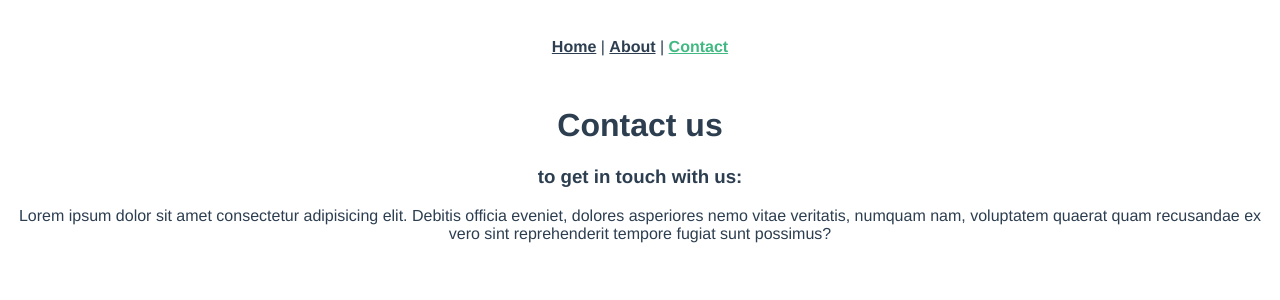
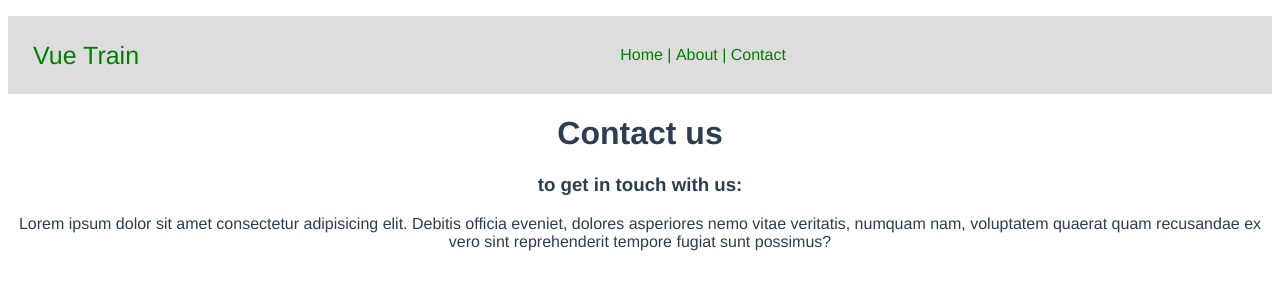
Before and after one commit to Si-HaMaDa/vue-train-cli, a Vue app: page /contact in a window 1280 px wide. Shown: the top 300 px of the page. Built offline with nearby package versions, Linux system fonts and the light colour scheme.

Commit message:
add MyHeader component

```diff
--- a/src/App.vue
+++ b/src/App.vue
@@ -1,13 +1,19 @@
 <template>
   <div id="app">
-    <div id="nav">
-      <router-link to="/">Home</router-link> |
-      <router-link to="/about">About</router-link> |
-      <router-link to="/contact">Contact</router-link>
-    </div>
+    <MyHeader />
     <router-view />
   </div>
 </template>
+<script>
+import MyHeader from "@/components/MyHeader";
+
+export default {
+  name: "App",
+  components: {
+    MyHeader,
+  },
+};
+</script>
 
 <style lang="scss">
 #app {
--- /dev/null
+++ b/src/components/MyHeader.vue
@@ -0,0 +1,27 @@
+<template>
+  <div id="header">
+    <div class="logo">Vue Train</div>
+    <ul id="nav">
+      <router-link tag="li" to="/" exact>Home</router-link>
+      |
+      <router-link tag="li" to="/about">About</router-link>
+      |
+      <router-link tag="li" to="/contact">Contact</router-link>
+    </ul>
+  </div>
+</template>
+
+<style lang="scss" scoped>
+#header {
+  background-color: #ddd;
+  color: green;
+  .logo {
+    float: left;
+    padding: 25px;
+    font-size: 25px;
+  }
+  ul li {
+    display: inline-block;
+  }
+}
+</style>
```
